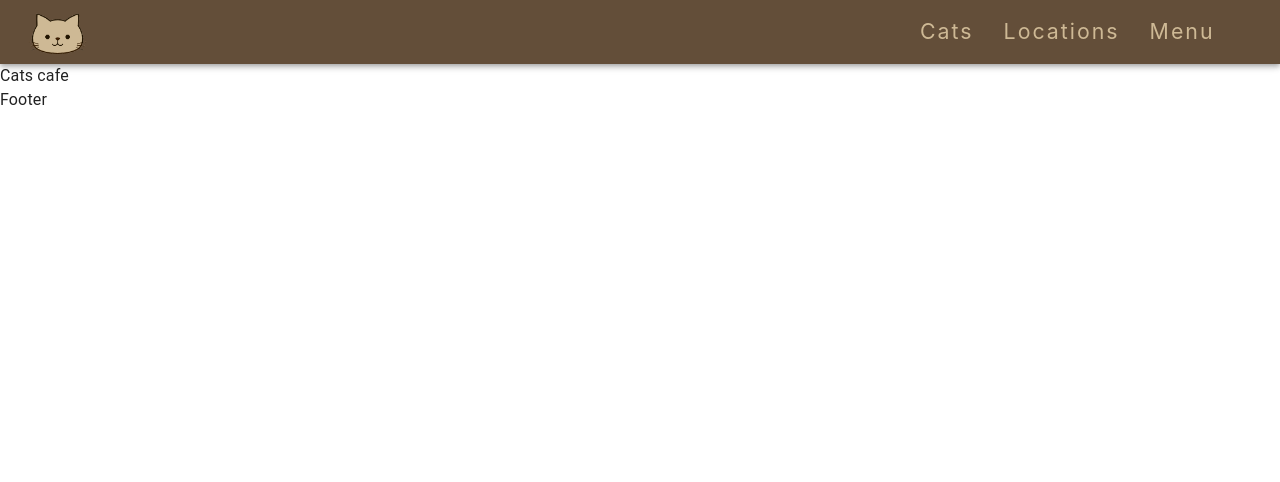
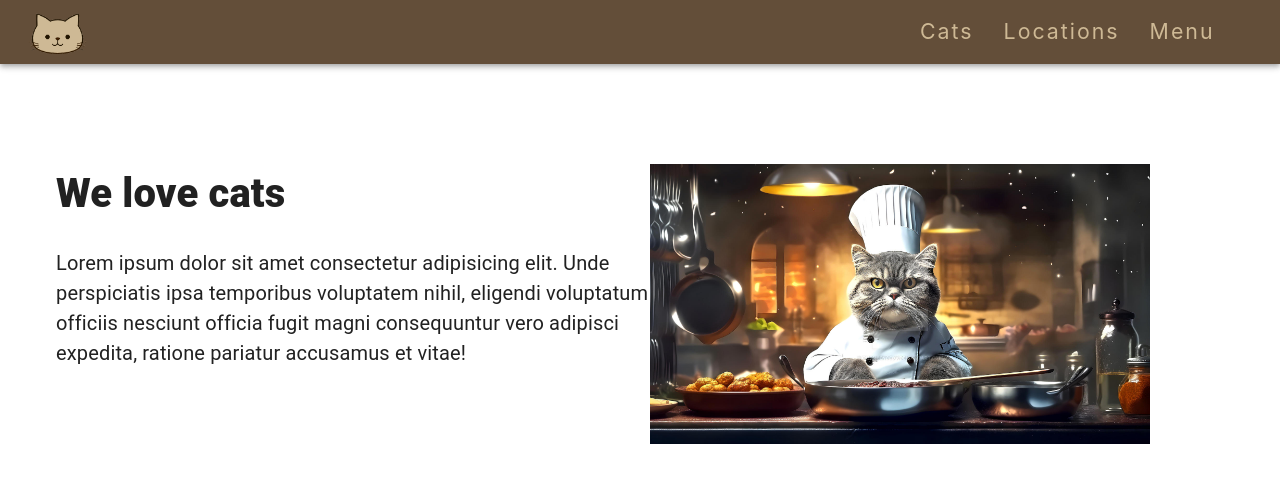
Before and after one commit to xwaruz1212/cozy-cat-cafe, a React (Create React App) app: page /cats in a window 1280 px wide. Shown: the top 482 px of the page. Built offline with nearby package versions, Linux system fonts and the light colour scheme.

Commit message:
Add Heading with description

```diff
--- a/src/cats/index.tsx
+++ b/src/cats/index.tsx
@@ -1,7 +1,63 @@
 import React from "react";
+import { Box, Container, Typography, useTheme } from "@mui/material";
+
 
 const Cats: React.FC = () => {
-  return <div>Cats cafe</div>;
+  return(
+  <>
+    <Container
+     maxWidth="xl"
+     sx={{
+       bgColor: "#ceb995",
+       display: "flex",
+       flexDirection: "column",
+       height: "100%",
+       width: "100%",
+       position: "relative",
+     }}>
+      <Box
+      sx={{
+        width: "50%",
+        left: "32px",
+        paddingTop: "100px",
+        paddingBottom: "100px",
+        display: "flex",
+        flexDirection: "column",
+        maxHeight: "700px",
+        maxWidth: "700px",
+        position: "relative"
+      }}>
+        <Typography variant="h1">We love cats</Typography>
+          <br />
+          <Typography variant="h4">
+            Lorem ipsum dolor sit amet consectetur adipisicing elit. Unde
+            perspiciatis ipsa temporibus voluptatem nihil, eligendi voluptatum
+            officiis nesciunt officia fugit magni consequuntur vero adipisci
+            expedita, ratione pariatur accusamus et vitae!
+          </Typography>
+          </Box>
+          <Box
+           sx={{
+            width: "50%",
+            left: "650px",
+            paddingTop: "100px",
+            paddingBottom: "100px",
+            display: "flex",
+            flexDirection: "column",
+            maxHeight: "500px",
+            maxWidth: "500px",
+            position: "fixed"
+          }}
+          >
+            <img
+              src={require('../assets/menu/chef_cat.jpg')}
+            />
+
+          </Box>
+    </Container>
+
+  </>
+  );
 };
 
 export default Cats;
--- a/src/footer/index.tsx
+++ b/src/footer/index.tsx
@@ -1,7 +1,7 @@
 import React from "react";
 
 const Footer: React.FC = () => {
-  return <div>Footer</div>;
+  return <div></div>;
 };
 
 export default Footer;
```
